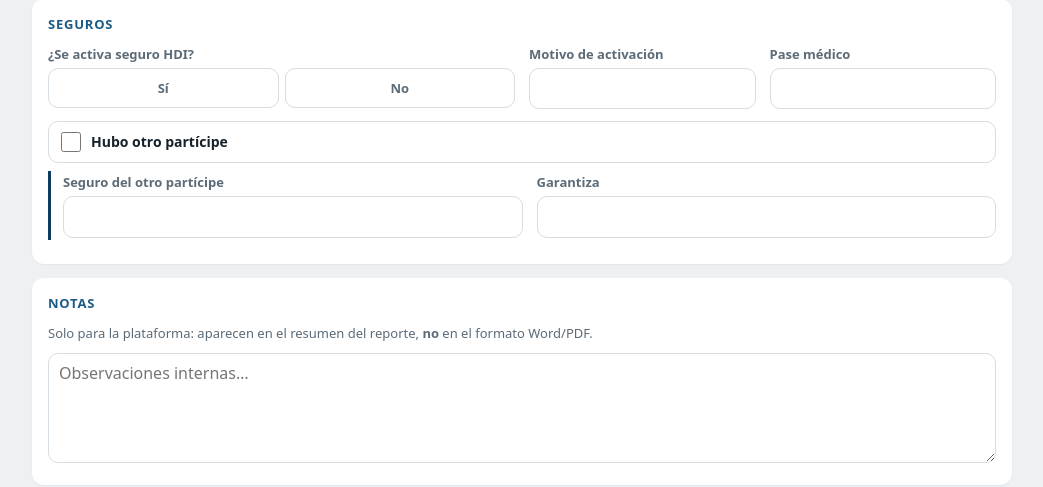
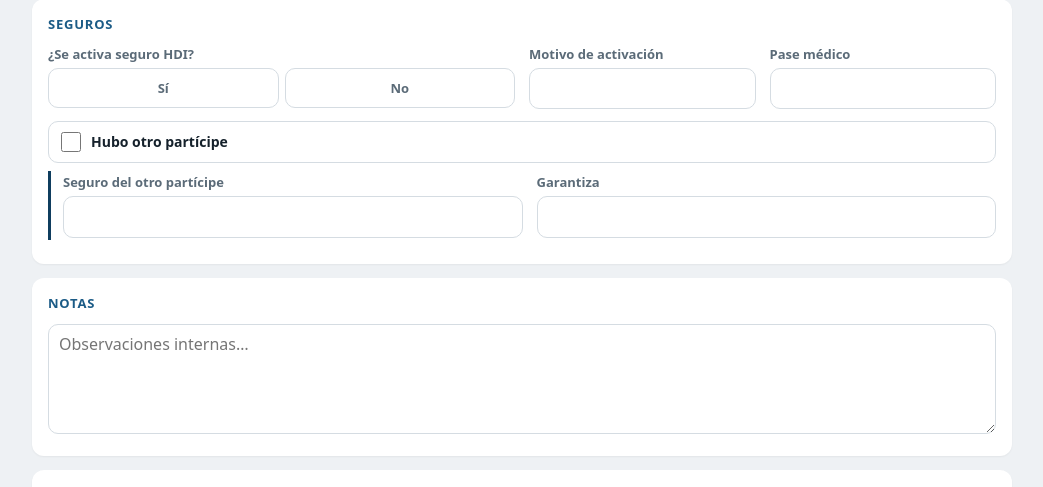
Before and after one commit to nahum0027/siniestros, a Django app: template siniestros/templates/siniestros/liberacion.html in a window 1280 px wide. Shown: the part 1054-1541 px from the top of the page, without its empty margins (24-1067 px from the left). Run offline with Django 5.2, Linux system fonts and the light colour scheme; the template is opened without the code that fills it, so the values that code supplies are empty.

Commit message:
Liberación: quitar leyenda de notas

```diff
--- a/siniestros/templates/siniestros/liberacion.html
+++ b/siniestros/templates/siniestros/liberacion.html
@@ -135,7 +135,6 @@
     </section>
 
     <section class="card"><h2>Notas</h2>
-      <p class="ayuda-f">Solo para la plataforma: aparecen en el resumen del reporte, <b>no</b> en el formato Word/PDF.</p>
       <textarea id="notas_internas" name="notas_internas" style="min-height:110px" placeholder="Observaciones internas…">{{ d.notas_internas|default:'' }}</textarea>
     </section>
 
```
